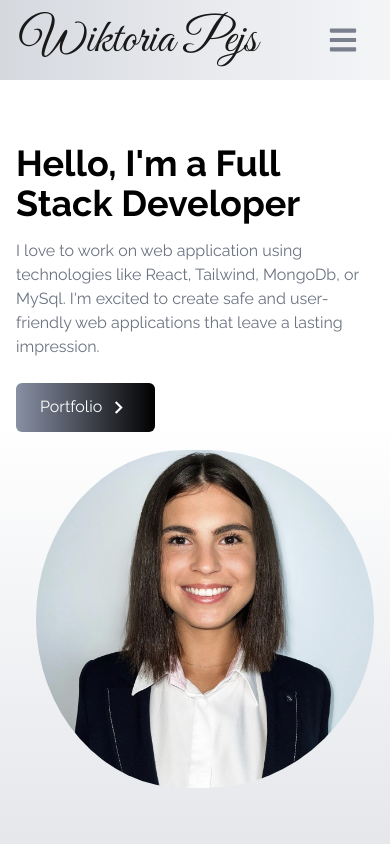
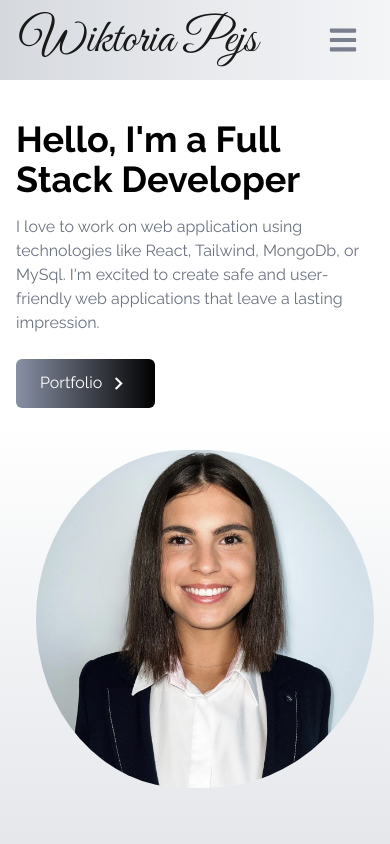
Before and after one commit to wiktoriapejs/portfolio, a React (Create React App) app: page / in a window 390 px wide. Shown: the top 844 px of the page. Built offline with nearby package versions, Linux system fonts and the light colour scheme.

Commit message:
initial commit 3

```diff
--- a/src/components/Home.jsx
+++ b/src/components/Home.jsx
@@ -12,7 +12,7 @@ const Home = () => {
     >
       <div className=" max-w-screen-lg  mx-auto  md:pt-[5rem] flex flex-col items-center justify-center h-full px-4 md:flex-row">
         <div className="mb-[-100px] md:mb-0 flex flex-col justify-center h-full">
-          <h2 className="pt-[3rem] sm:pt-0 text-4xl sm:text-7xl font-bold text-black">
+          <h2 className="pt-[4rem] sm:pt-0 text-4xl sm:text-7xl font-bold text-black">
            Hello, I'm a Full Stack Developer
           </h2>
           <p className="text-gray-500 py-4 max-w-md " >
@@ -34,7 +34,7 @@ const Home = () => {
           </div>
         </div>
 
-        <div className='md:pl-[4rem] pb-14 pt-4 sm:pt-0'>
+        <div className='md:pl-[4rem] pb-14 pt-[5rem] sm:pt-0'>
           <img
             src={MyImage}
             alt="my profile"
```
